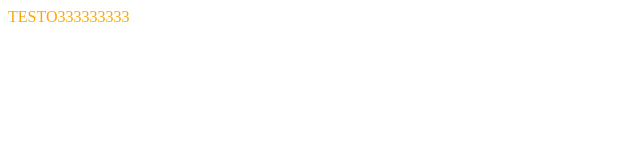
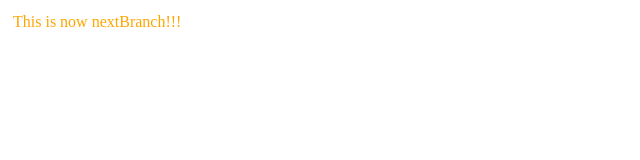
Before and after one commit to Itseno/CatSite_, a plain HTML site: page index.html in a window 1280 px wide. Shown: the whole page, without its empty margins (0-640 px from the left). Drawn offline with Linux system fonts and the light colour scheme.

Commit message:
nextBranch commit 1

```diff
--- a/index.css
+++ b/index.css
@@ -1,4 +1,4 @@
 p {
   color:orange;
-
+  padding: 5px;
 }
--- a/index.html
+++ b/index.html
@@ -9,7 +9,7 @@
 </head>
 <body>
 <p>
-TESTO333333333
+This is now nextBranch!!!
 </p>
 </body>
 </html>
--- a/index.js
+++ b/index.js
@@ -1,2 +1,3 @@
 2+2;
 var two = 2;
+console.log(two);
```
